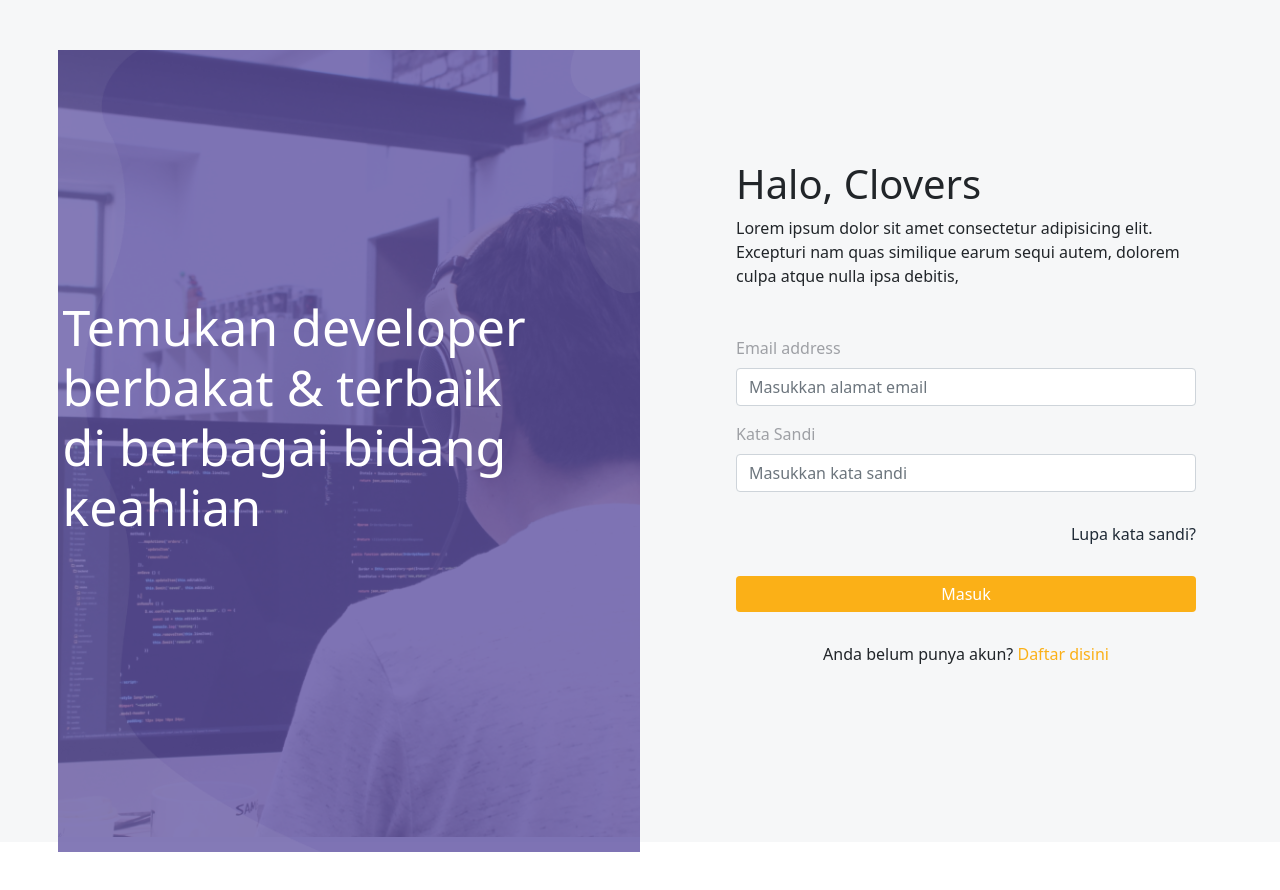
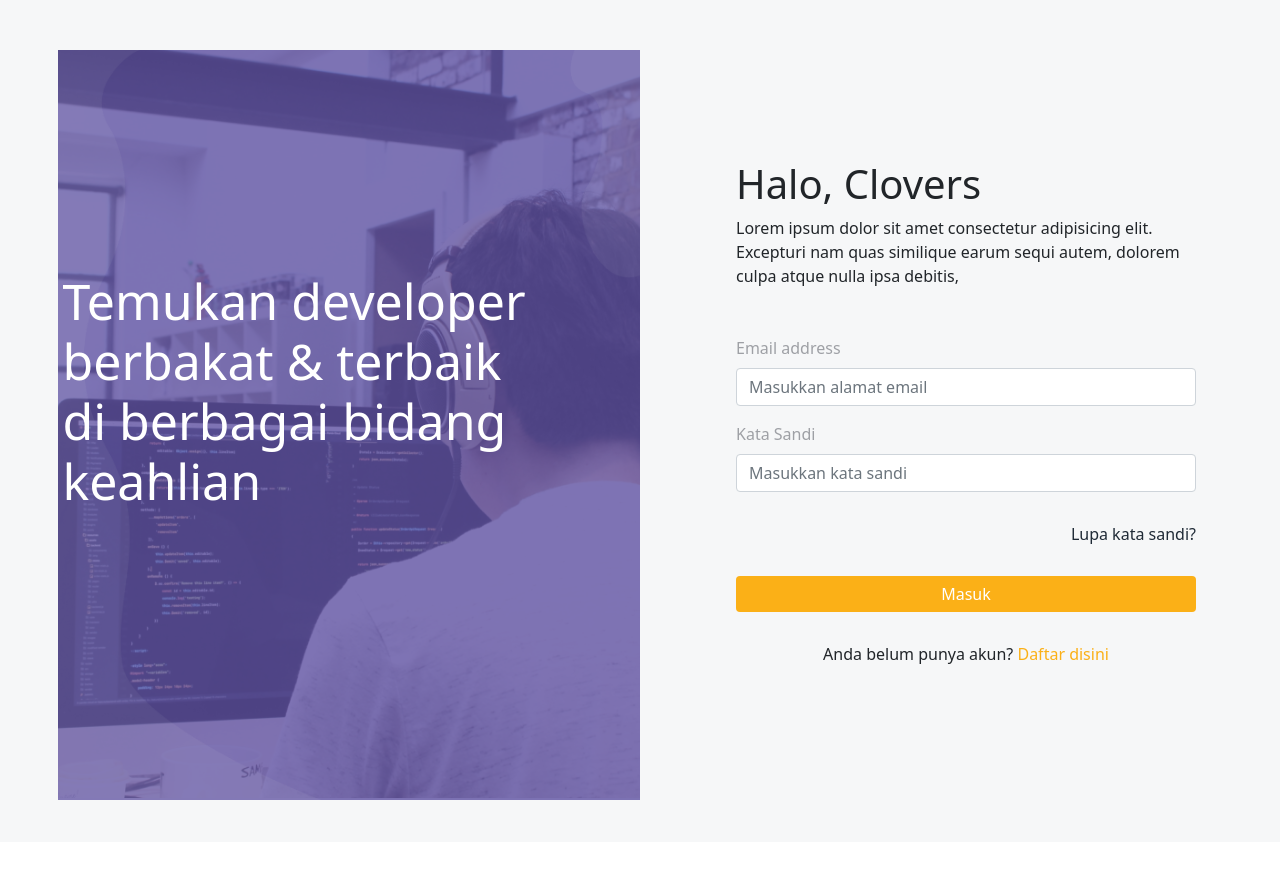
Before and after one commit to Walidnurudin/clover-frontend, a React (Create React App) app: page /login in a window 1280 px wide. After the commit the page ends 842 px from the top, so only its background shows below. Built offline with nearby package versions, Linux system fonts and the light colour scheme.

Commit message:
update styling

```diff
--- a/src/components/atoms/AuthLeft/index.css
+++ b/src/components/atoms/AuthLeft/index.css
@@ -1,7 +1,7 @@
 .row__overlay {
   position: absolute;
   width: 100%;
-  height: 100%;
+  height: 93.8%;
   display: flex;
   flex-direction: column;
   justify-content: center;
@@ -29,7 +29,7 @@
 }
 
 .row__image {
-  height: 100%;
+  height: 95%;
   width: 100%;
   object-fit: cover;
 }
```
